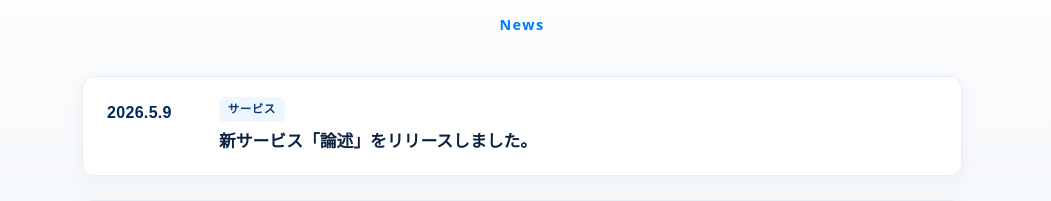
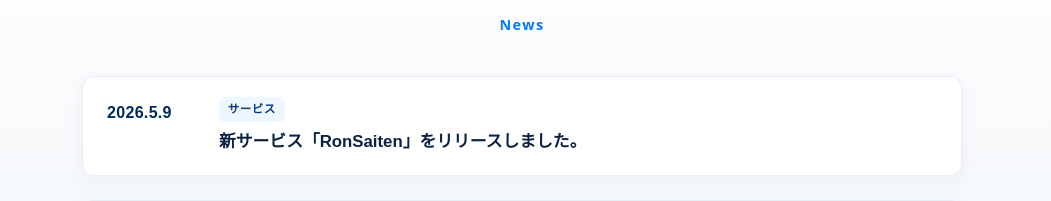
Before and after one commit to shikakufy/dsa-cbt, a React (Vite) app: page / in a window 1280 px wide. Shown: the part 963-1164 px from the top of the page, without its empty margins (118-1169 px from the left). Built offline with nearby package versions, Linux system fonts and the light colour scheme.

Commit message:
Fix RonSaiten news title

```diff
--- a/src/App.jsx
+++ b/src/App.jsx
@@ -11,7 +11,7 @@
     dateISO: '2026-05-09',
     dateLabel: '2026.5.9',
     category: 'サービス',
-    title: '新サービス「論述」をリリースしました。',
+    title: '新サービス「RonSaiten」をリリースしました。',
     href: 'https://ronjutsu.digitalskillacademy.co.jp/',
   },
   {
```
